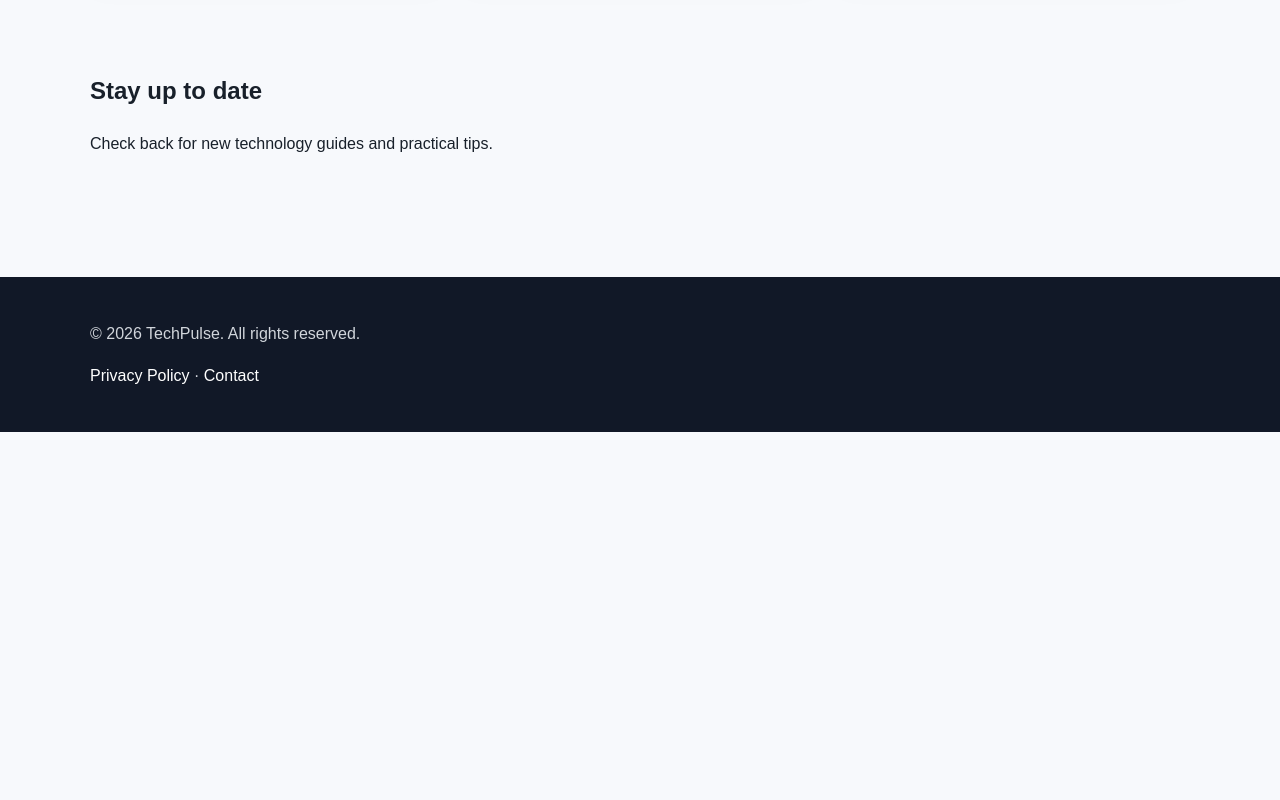
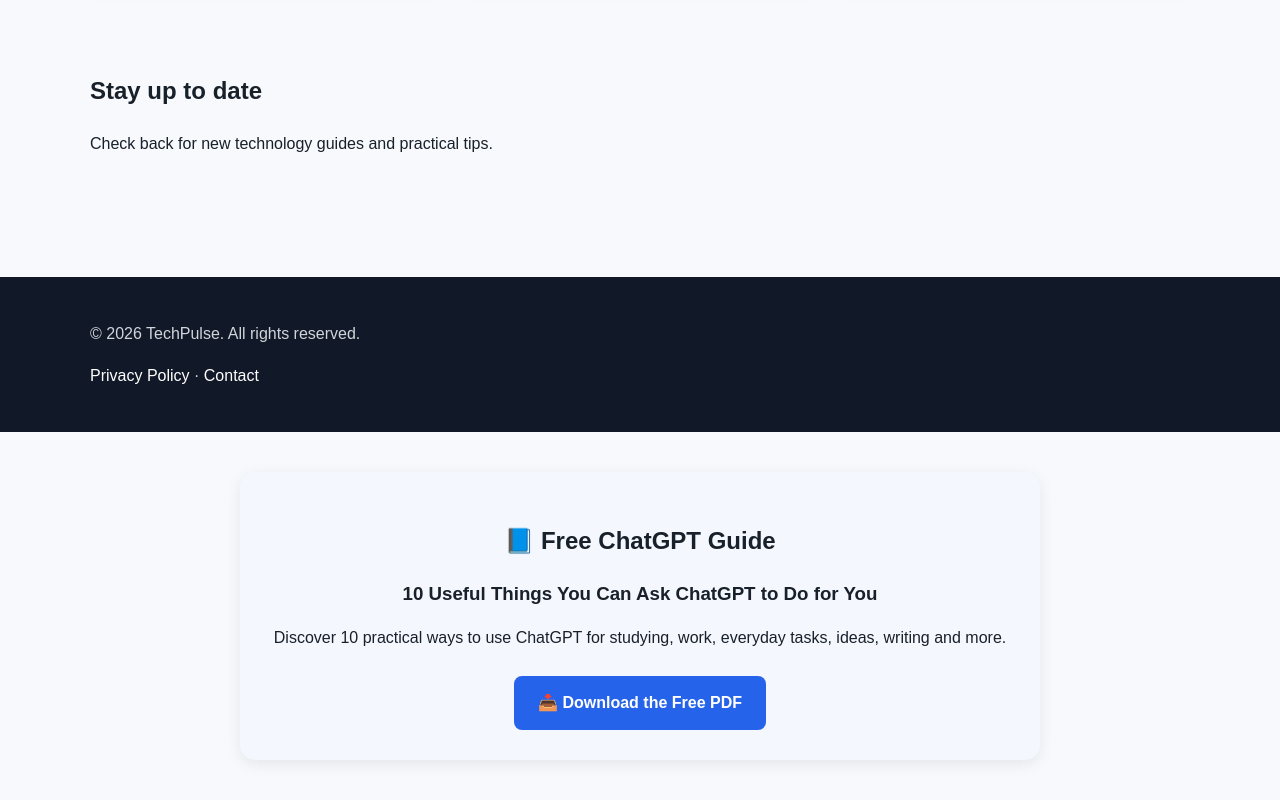
Before and after one commit to zamandalomzimkulu012-netizen/techpulse, a plain HTML site: page index.html in a window 1280 px wide. Shown: the part 1158-1958 px from the top of the page. Before the commit the page ends 1590 px from the top, so only its background shows below. Drawn offline with Linux system fonts and the light colour scheme.

Commit message:
Add free ChatGPT guide section to index.html
Added a section for a free ChatGPT guide with a download link and styled it.

```diff
--- a/index.html
+++ b/index.html
@@ -47,5 +47,61 @@
 </main>
 
 <footer><div class="container"><p>© 2026 TechPulse. All rights reserved.</p><p><a href="privacy.html">Privacy Policy</a> · <a href="contact.html">Contact</a></p></div></footer>
+<section class="free-guide">
+  <h2>📘 Free ChatGPT Guide</h2>
+
+  <h3>10 Useful Things You Can Ask ChatGPT to Do for You</h3>
+
+  <p>
+    Discover 10 practical ways to use ChatGPT for studying, work,
+    everyday tasks, ideas, writing and more.
+  </p>
+
+  <a
+    href="10_Useful_Things_You_Can_Ask_ChatGPT_to_Do_for_You-4.pdf"
+    download
+    class="download-button">
+    📥 Download the Free PDF
+  </a>
+</section>
+
+<style>
+.free-guide {
+  max-width: 800px;
+  margin: 40px auto;
+  padding: 30px;
+  text-align: center;
+  border-radius: 15px;
+  background: #f5f7ff;
+  box-shadow: 0 4px 15px rgba(0,0,0,0.08);
+}
+
+.free-guide h2 {
+  margin-bottom: 10px;
+}
+
+.free-guide h3 {
+  margin-bottom: 15px;
+}
+
+.free-guide p {
+  line-height: 1.6;
+  margin-bottom: 25px;
+}
+
+.download-button {
+  display: inline-block;
+  padding: 14px 24px;
+  background: #2563eb;
+  color: white;
+  text-decoration: none;
+  border-radius: 8px;
+  font-weight: bold;
+}
+
+.download-button:hover {
+  opacity: 0.85;
+}
+  </style>
 </body>
 </html>
```
